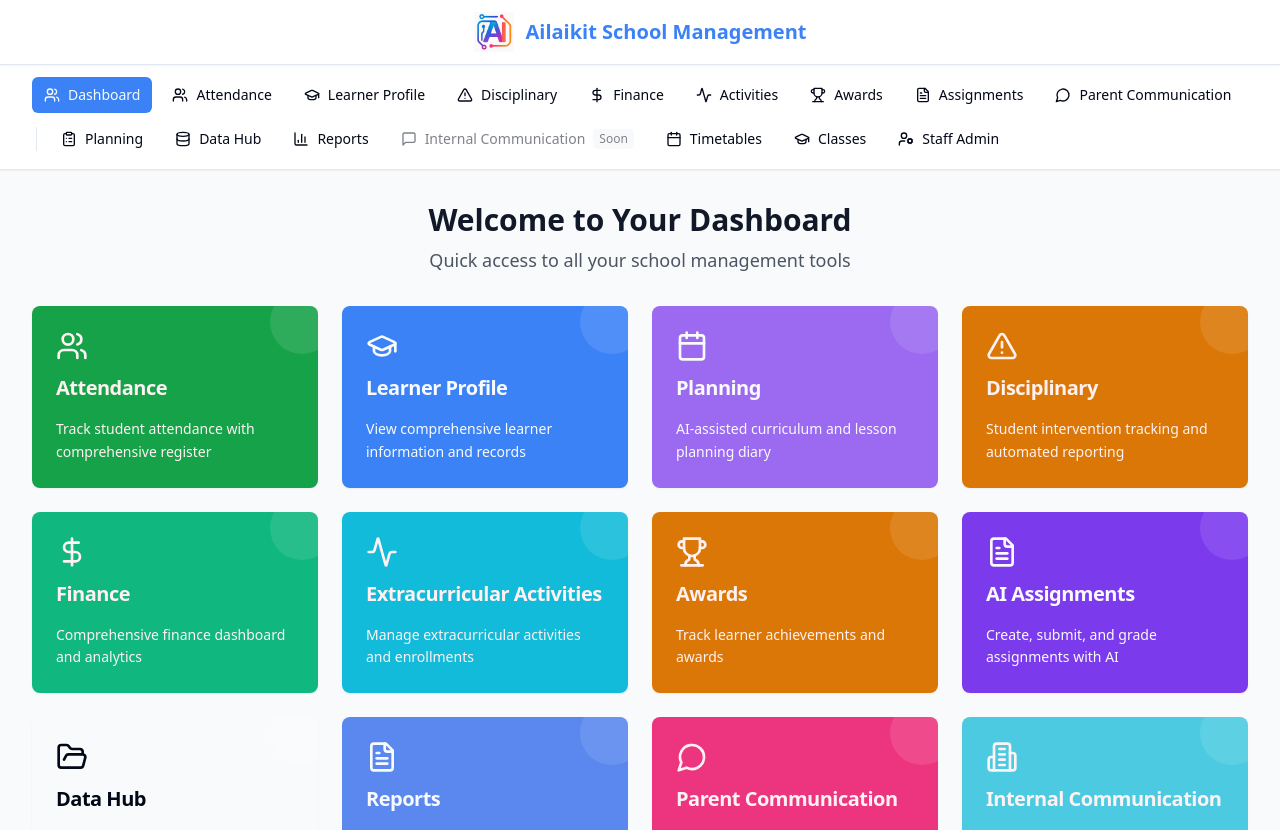
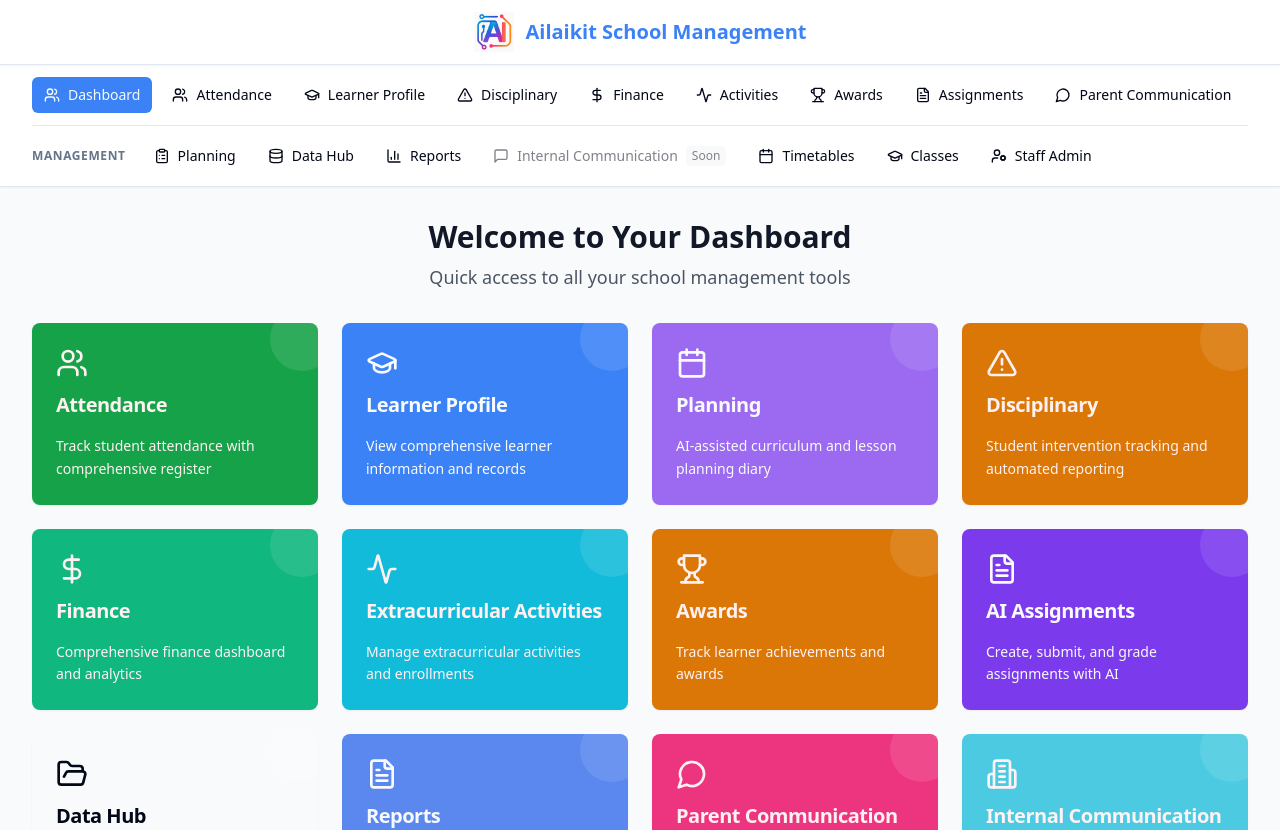
Before and after one commit to Ailaikit-maker/class-roll-buddy, a React (Vite) app: page / in a window 1280 px wide. Shown: the top 830 px of the page. Built offline with nearby package versions, Linux system fonts and the light colour scheme.

Commit message:
feat: Add sub-line to banner

```diff
--- a/src/components/Layout.tsx
+++ b/src/components/Layout.tsx
@@ -67,7 +67,8 @@ const Layout = ({ children }: LayoutProps) => {
       {/* Navigation Banner */}
       <div className="bg-white border-b sticky top-16 z-40 shadow-sm">
         <div className="max-w-7xl mx-auto px-4 sm:px-6 lg:px-8">
-          <div className="flex flex-wrap items-center gap-2 py-3">
+          {/* Main Modules Row */}
+          <div className="flex flex-wrap items-center gap-2 py-3 border-b">
             {mainModules.map((module) => {
               const IconComponent = module.icon;
               const isActive = location.pathname === module.path;
@@ -94,11 +95,13 @@ const Layout = ({ children }: LayoutProps) => {
                 </Button>
               );
             })}
+          </div>
 
-            {/* Separator */}
-            <div className="h-6 w-px bg-border mx-1"></div>
-
-            {/* Management Tools */}
+          {/* Management Tools Row */}
+          <div className="flex flex-wrap items-center gap-2 py-3">
+            <span className="text-xs font-semibold text-muted-foreground uppercase tracking-wider mr-2">
+              Management
+            </span>
             {managementTools.map((tool) => {
               const IconComponent = tool.icon;
               const isActive = location.pathname === tool.path;
```
